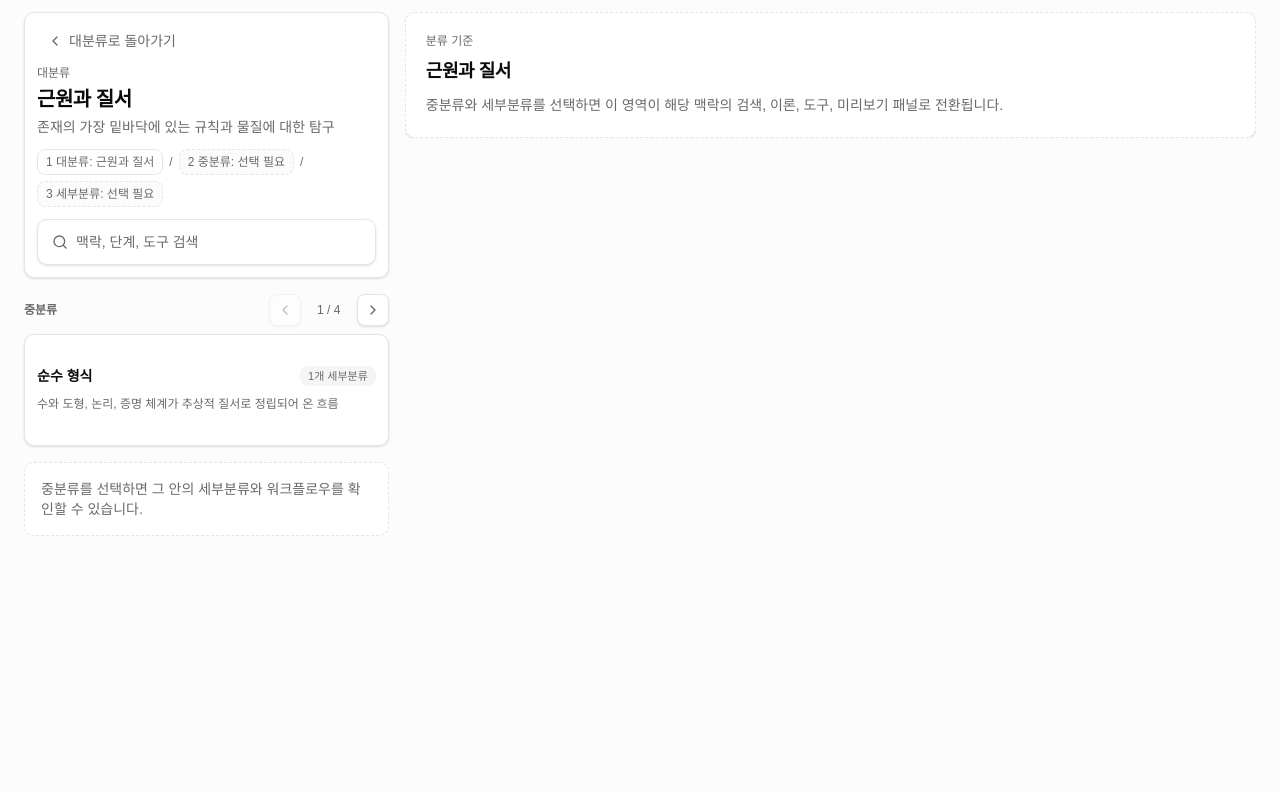
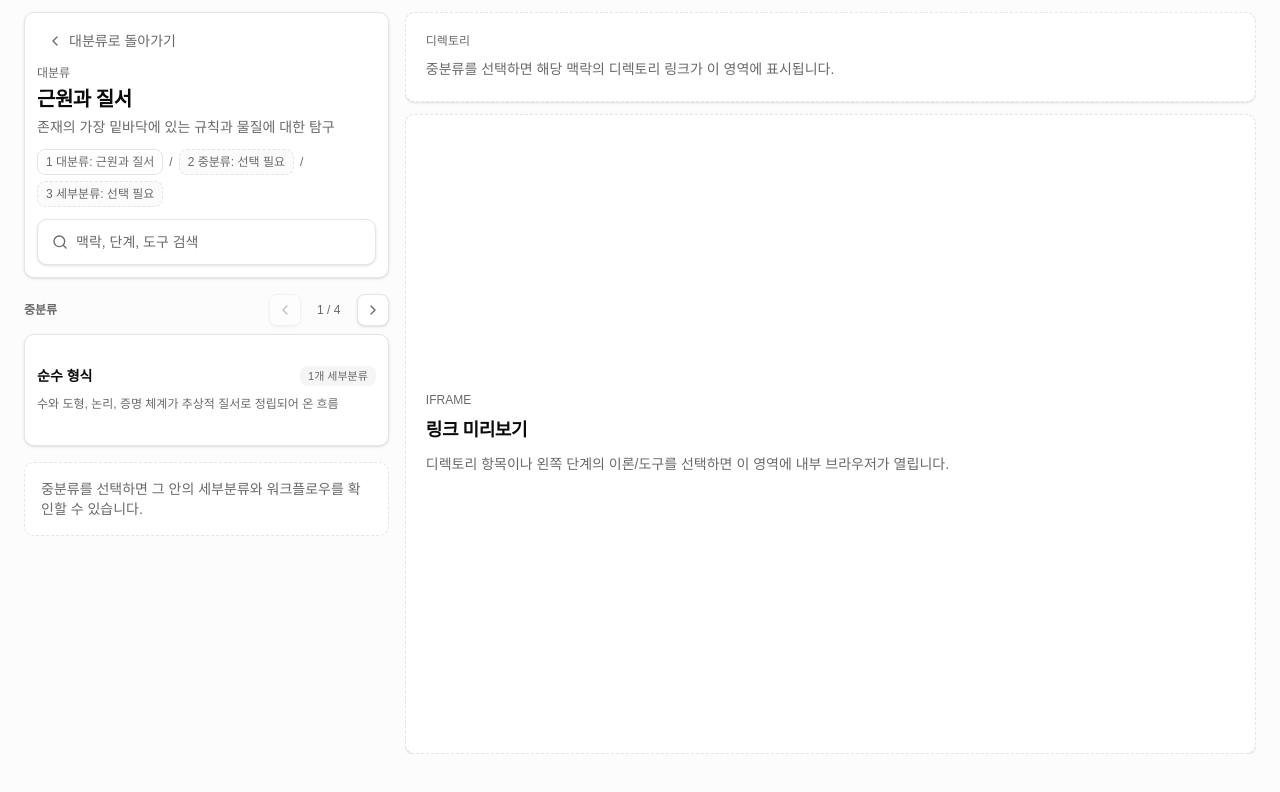
Before and after one commit to withAIcolleague/guidepage, a Next.js app: page / in a window 1280 px wide. Both pictures are taken after a click on the button 358 px from the left and 494 px from the top of the page. Shown: the top 792 px of the page. Built offline with nearby package versions, Linux system fonts and the light colour scheme.

Commit message:
Limit detail pane to directory preview

```diff
--- a/scripts/validate-layout.mjs
+++ b/scripts/validate-layout.mjs
@@ -36,16 +36,20 @@ const checks = [
     ),
   },
   {
-    name: "detail panel keeps directory window for active middle category",
+    name: "right panel is limited to directory and iframe preview",
     pass:
-      /activeSection && \(/.test(quickLinksSource) &&
+      /activeSection \? \(/.test(quickLinksSource) &&
       /<DirectoryPanel/.test(quickLinksSource) &&
       /entries=\{activeDirEntries\}/.test(quickLinksSource) &&
+      /activeUrl=\{activeDirectoryUrl\}/.test(quickLinksSource) &&
+      /onSelectEntry=\{selectDirectoryEntry\}/.test(quickLinksSource) &&
+      /<PreviewPanel/.test(quickLinksSource) &&
+      /data-preview-empty="true"/.test(quickLinksSource) &&
+      !/WorkflowDetailPanel/.test(quickLinksSource) &&
       /getDirectoryEntries\(activeCategoryId, activeSectionName\)/.test(
         quickLinksSource,
       ),
-  },
-  {
+  },  {
     name: "detail panel has viewport height cap and internal scroll",
     pass:
       /xl:max-h-\[calc\(100vh-1\.5rem\)\]/.test(quickLinksSource) &&
--- a/src/components/quick-links-section.tsx
+++ b/src/components/quick-links-section.tsx
@@ -8,10 +8,9 @@ import { Button } from "@/components/ui/button";
 import { PreviewPanel } from "@/components/preview-panel";
 import { WorkflowCanvas } from "@/components/workflow-canvas";
 import { WorkflowChainTabs } from "@/components/workflow-chain-tabs";
-import { WorkflowDetailPanel } from "@/components/workflow-detail-panel";
 import { WorkflowSearch } from "@/components/workflow-search";
-import { WorkflowSearchResults } from "@/components/workflow-search-results";
 import type { SelectedWorkflowItem, WorkflowSearchResult } from "@/components/workflow-types";
+import type { ClassifiedSite } from "@/data/directory/directory-schema";
 import {
   workflowCategories,
   type WorkflowCategory,
@@ -87,6 +86,8 @@ export function QuickLinksSection({ onDetailModeChange }: QuickLinksSectionProps
   const [activeSectionId, setActiveSectionId] = useState<string | null>(null);
   const [activeChainId, setActiveChainId] = useState<string | null>(null);
   const [selectedItem, setSelectedItem] = useState<SelectedWorkflowItem | null>(null);
+  const [selectedDirectoryEntry, setSelectedDirectoryEntry] =
+    useState<ClassifiedSite | null>(null);
   const [sectionPage, setSectionPage] = useState(0);
   const [query, setQuery] = useState("");
 
@@ -102,21 +103,18 @@ export function QuickLinksSection({ onDetailModeChange }: QuickLinksSectionProps
   const selectedNode = selectedItem
     ? (findNode(selectedItem.chainId, selectedItem.nodeRole) ?? null)
     : null;
-  const selectedUrl =
+  const selectedWorkflowUrl =
     selectedItem && selectedNode
       ? selectedItem.mode === "theory"
         ? selectedNode.theoryUrl
         : selectedNode.tools[selectedItem.toolIndex ?? 0]?.url
       : undefined;
-  const selectedTitle =
+  const selectedWorkflowTitle =
     selectedItem && selectedNode
       ? selectedItem.mode === "theory"
         ? `${selectedNode.role} - 이론`
         : selectedNode.tools[selectedItem.toolIndex ?? 0]?.name
       : undefined;
-  const previewOpen = Boolean(selectedUrl && selectedTitle);
-  const hasSearchQuery = query.trim().length > 0;
-  const searchScopeLabel = activeSection?.name ?? activeCategory?.name ?? "전체 워크플로우";
   const sectionPageIndex = activeCategory
     ? Math.min(sectionPage, Math.max(activeCategory.sections.length - 1, 0))
     : 0;
@@ -135,7 +133,15 @@ export function QuickLinksSection({ onDetailModeChange }: QuickLinksSectionProps
     activeCategoryId && activeSectionName
       ? getDirectoryEntries(activeCategoryId, activeSectionName)
       : [];
-
+  const activeDirectoryEntry =
+    selectedDirectoryEntry &&
+    activeDirEntries.some((entry) => entry.url === selectedDirectoryEntry.url)
+      ? selectedDirectoryEntry
+      : null;
+  const selectedUrl = selectedWorkflowUrl ?? activeDirectoryEntry?.url;
+  const selectedTitle = selectedWorkflowTitle ?? activeDirectoryEntry?.siteName;
+  const previewOpen = Boolean(selectedUrl && selectedTitle);
+  const activeDirectoryUrl = selectedWorkflowUrl ? null : activeDirectoryEntry?.url ?? null;
   const searchResults: WorkflowSearchResult[] = (() => {
     const normalizedQuery = normalize(query);
     if (!normalizedQuery) return [];
@@ -184,6 +190,7 @@ export function QuickLinksSection({ onDetailModeChange }: QuickLinksSectionProps
     setActiveSectionId(null);
     setActiveChainId(null);
     setSelectedItem(null);
+    setSelectedDirectoryEntry(null);
     setSectionPage(0);
     setQuery("");
   };
@@ -198,6 +205,7 @@ export function QuickLinksSection({ onDetailModeChange }: QuickLinksSectionProps
     setActiveSectionId(section.id);
     setActiveChainId(chains[0]?.id ?? null);
     setSelectedItem(null);
+    setSelectedDirectoryEntry(null);
   };
 
   const selectSection = (section: WorkflowCategorySection) => {
@@ -229,6 +237,7 @@ export function QuickLinksSection({ onDetailModeChange }: QuickLinksSectionProps
 
   const selectNode = (chainId: string, node: FlowNode) => {
     setActiveChainId(chainId);
+    setSelectedDirectoryEntry(null);
     setSelectedItem({
       chainId,
       nodeRole: node.role,
@@ -243,6 +252,7 @@ export function QuickLinksSection({ onDetailModeChange }: QuickLinksSectionProps
     setActiveCategoryId(taxonomy?.category.id ?? activeCategoryId);
     setActiveSectionId(taxonomy?.section.id ?? activeSectionId);
     setActiveChainId(chainId);
+    setSelectedDirectoryEntry(null);
     setSelectedItem({
       chainId,
       nodeRole: node.role,
@@ -260,6 +270,7 @@ export function QuickLinksSection({ onDetailModeChange }: QuickLinksSectionProps
     setActiveSectionId(result.section.id);
     setActiveChainId(result.chain.id);
     setSectionPage(sectionIndex >= 0 ? sectionIndex : 0);
+    setSelectedDirectoryEntry(null);
     setSelectedItem({
       chainId: result.chain.id,
       nodeRole: result.node.role,
@@ -274,23 +285,14 @@ export function QuickLinksSection({ onDetailModeChange }: QuickLinksSectionProps
     setActiveSectionId(null);
     setActiveChainId(null);
     setSelectedItem(null);
+    setSelectedDirectoryEntry(null);
     setSectionPage(0);
     setQuery("");
   };
 
-  const navigateToChainId = (chainId: string) => {
-    const taxonomy = findTaxonomyByChain(chainId);
-    if (!taxonomy) return;
-
-    const { category, section } = taxonomy;
-    const sectionIndex = category.sections.findIndex((s) => s.id === section.id);
-
-    setActiveCategoryId(category.id);
-    setActiveSectionId(section.id);
-    setActiveChainId(chainId);
+  const selectDirectoryEntry = (entry: ClassifiedSite) => {
+    setSelectedDirectoryEntry(entry);
     setSelectedItem(null);
-    setSectionPage(sectionIndex >= 0 ? sectionIndex : 0);
-    setQuery("");
   };
 
   const renderSectionButton = (section: WorkflowCategorySection) => {
@@ -506,7 +508,6 @@ export function QuickLinksSection({ onDetailModeChange }: QuickLinksSectionProps
                 onQueryChange={setQuery}
                 onClear={() => setQuery("")}
                 onSelectResult={selectSearchResult}
-                showResults={false}
               />
             </div>
 
@@ -589,77 +590,46 @@ export function QuickLinksSection({ onDetailModeChange }: QuickLinksSectionProps
             </div>
 
             <aside className="min-w-0 space-y-3 xl:sticky xl:top-3 xl:max-h-[calc(100vh-1.5rem)] xl:overflow-y-auto">
-              {hasSearchQuery ? (
-                <div className="rounded-lg border border-border bg-card p-4 shadow-sm">
-                  <div className="mb-3">
-                    <div className="text-xs font-medium uppercase text-muted-foreground">
-                      맥락 검색
-                    </div>
-                    <h2 className="mt-1 text-lg font-semibold tracking-tight">
-                      검색 결과
-                    </h2>
-                    <p className="mt-1 text-sm leading-6 text-muted-foreground">
-                      {searchScopeLabel} 안에서 연결되는 세부분류, 단계, 도구를
-                      확인합니다.
+              {activeSection ? (
+                <DirectoryPanel
+                  entries={activeDirEntries}
+                  categoryName={activeSectionName ?? activeSection.name}
+                  activeUrl={activeDirectoryUrl}
+                  onSelectEntry={selectDirectoryEntry}
+                />
+              ) : (
+                <div className="rounded-lg border border-dashed border-border bg-card p-5 text-sm text-muted-foreground shadow-sm">
+                  <div className="text-xs font-medium uppercase">디렉토리</div>
+                  <p className="mt-2 leading-6">
+                    중분류를 선택하면 해당 맥락의 디렉토리 링크가 이 영역에 표시됩니다.
                   </p>
                 </div>
-                  <WorkflowSearchResults
-                    results={searchResults}
-                    onSelectResult={selectSearchResult}
-                    query={query}
-                    scopeLabel={searchScopeLabel}
-                  />
-                </div>
-              ) : activeChain ? (
-                <>
-                  <WorkflowDetailPanel
-                    chain={activeChain}
-                    selectedItem={selectedItem}
-                    selectedNode={selectedNode}
-                    onSelectTheory={(node) => selectNode(activeChain.id, node)}
-                    onSelectTool={(node, toolIndex) =>
-                      selectTool(activeChain.id, node, toolIndex)
-                    }
-                    onNavigateToChain={navigateToChainId}
-                    sticky={false}
-                  />
+              )}
 
-                  {selectedUrl && selectedTitle && (
+              {selectedUrl && selectedTitle ? (
                 <PreviewPanel
                   url={selectedUrl}
                   title={selectedTitle}
                   isOpen={previewOpen}
                   mode="embedded"
-                      onClose={() => setSelectedItem(null)}
+                  onClose={() => {
+                    setSelectedItem(null);
+                    setSelectedDirectoryEntry(null);
+                  }}
                 />
-                  )}
-
-                  {activeSection && (
-                    <DirectoryPanel
-                      entries={activeDirEntries}
-                      categoryName={activeSectionName ?? activeSection.name}
-                    />
-                  )}
-                </>
               ) : (
-                <>
-                  <div className="rounded-lg border border-dashed border-border bg-card p-5 text-sm text-muted-foreground shadow-sm">
-                    <div className="text-xs font-medium uppercase">분류 기준</div>
+                <div
+                  data-preview-empty="true"
+                  className="flex min-h-[520px] flex-col justify-center rounded-lg border border-dashed border-border bg-card p-5 text-sm text-muted-foreground shadow-sm xl:min-h-[640px]"
+                >
+                  <div className="text-xs font-medium uppercase">iframe</div>
                   <h2 className="mt-2 text-lg font-semibold tracking-tight text-foreground">
-                      {activeSection?.name ?? activeCategory.name}
+                    링크 미리보기
                   </h2>
                   <p className="mt-2 leading-6">
-                      중분류와 세부분류를 선택하면 이 영역이 해당 맥락의 검색,
-                      이론, 도구, 미리보기 패널로 전환됩니다.
+                    디렉토리 항목이나 왼쪽 단계의 이론/도구를 선택하면 이 영역에 내부 브라우저가 열립니다.
                   </p>
                 </div>
-                  {activeSection && (
-                    <DirectoryPanel
-                      entries={activeDirEntries}
-                      categoryName={activeSectionName ?? activeSection.name}
-                    />
-                  )}
-                </>
               )}
             </aside>
           </div>
```
Also changed, not shown: src/components/directory-panel.tsx (+56 -13 lines). Lines whose indentation alone changed are shown as unchanged.
